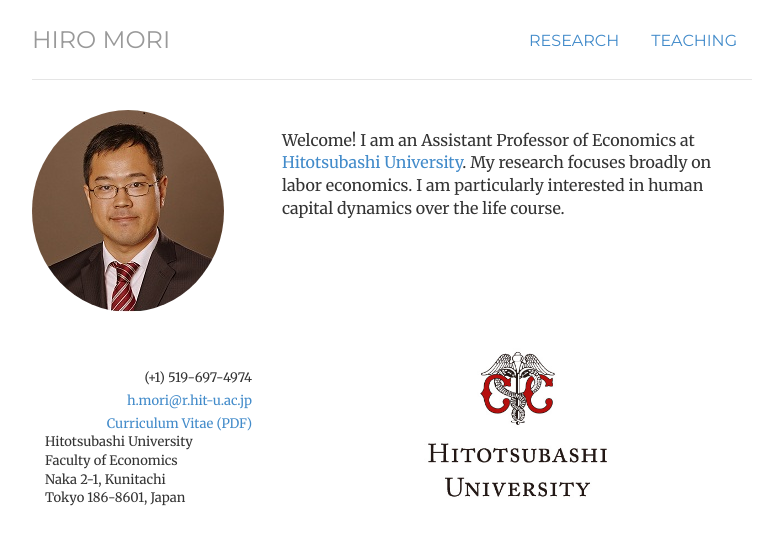
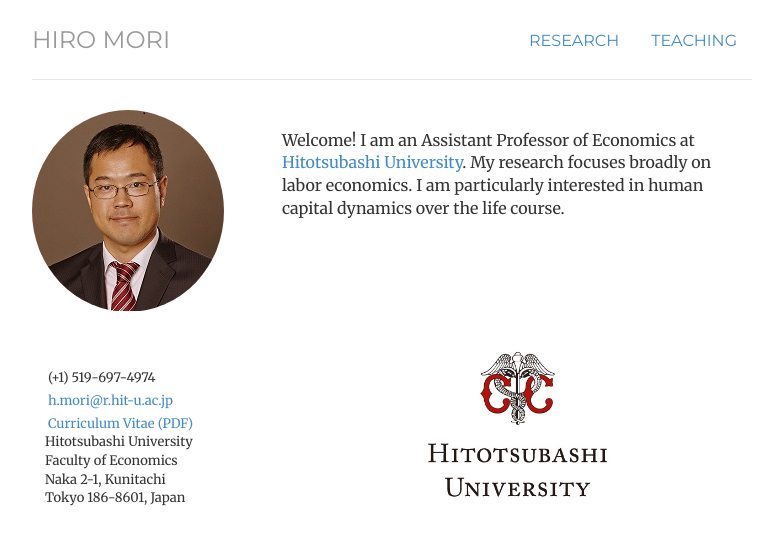
Before and after one commit to morihiroaki/morihiroaki.github.io, a Jekyll site: the page built from index.html, in a window 1280 px wide. Shown: the top 545 px of the page, without its empty margins (248-1015 px from the left). Built offline with Jekyll 4.4.1, drawn with Linux system fonts in a browser that asks for light colours.

Commit message:
Update index.html

```diff
--- a/index.html
+++ b/index.html
@@ -13,17 +13,17 @@
                   	<br/><br/>
                     <div class="contact-item">
                       <div class="icon pull-left text-left"><font size="3"><span class="fa fa-phone fa-fw text-success"></span></div>
-                      <div class="description pull-right">  <span style="margin-right: 1em;"></span> <font size="2"> (+1) 519-697-4974</div>
+                      <div class="description pull-left">  <span style="margin-right: 1em;"></span> <font size="2"> (+1) 519-697-4974</div>
                     </div>
                     <br/>
                     <div class="contact-item">
                       <div class="icon pull-left text-left"><font size="3"><span class="fa fa-envelope-o fa-fw text-success"></span></div>
-                      <div class="description pull-right"><span style="margin-right: 1em;"></span><font size="2"> <a href="mailto:h.mori@r.hit-u.ac.jp" id="email_link" class="tracked-link" data-label="Email">  h.mori&commat;r.hit-u.ac.jp</a></div>
+                      <div class="description pull-left"><span style="margin-right: 1em;"></span><font size="2"> <a href="mailto:h.mori@r.hit-u.ac.jp" id="email_link" class="tracked-link" data-label="Email">  h.mori&commat;r.hit-u.ac.jp</a></div>
                     </div>
                     <br>
                     <div class="contact-item">
                       <div class="icon pull-left text-left"><font size="3"><span class="fa fa-file-text-o fa-fw text-warning"></span></div>
-                      <div class="description pull-right"><span style="margin-right: 1em;"></span><font size="2"><a href="/files/cv_mori.pdf" id="cv_link1" class="tracked-link" data-label="CV" target="_blank">  Curriculum Vitae (PDF)</a></div>
+                      <div class="description pull-left"><span style="margin-right: 1em;"></span><font size="2"><a href="/files/cv_mori.pdf" id="cv_link1" class="tracked-link" data-label="CV" target="_blank">  Curriculum Vitae (PDF)</a></div>
                     </div>
                     <br>
                     <div class="contact-item">
```
